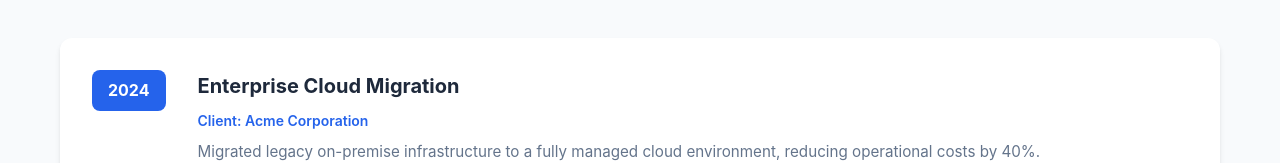
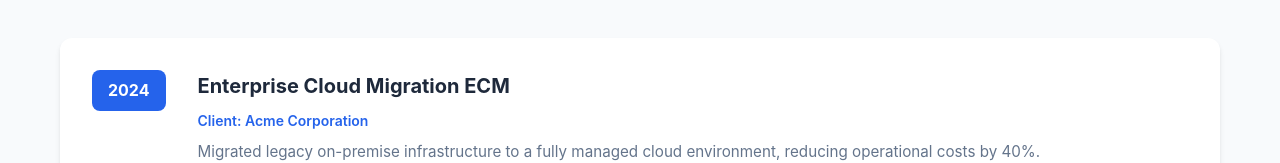
Before and after one commit to chevelleman1/azuredevopswebsite, a React (Vite) app: page /completed-projects in a window 1280 px wide. Shown: the part 291-454 px from the top of the page. Built offline with nearby package versions, Linux system fonts and the light colour scheme.

Commit message:
merged from master

```diff
--- a/src/CompletedProjects.tsx
+++ b/src/CompletedProjects.tsx
@@ -3,7 +3,7 @@ import './App.css'
 
 const projects = [
   {
-    name: 'Enterprise Cloud Migration',
+    name: 'Enterprise Cloud Migration ECM',
     client: 'Acme Corporation',
     year: 2024,
     description: 'Migrated legacy on-premise infrastructure to a fully managed cloud environment, reducing operational costs by 40%.',
```
